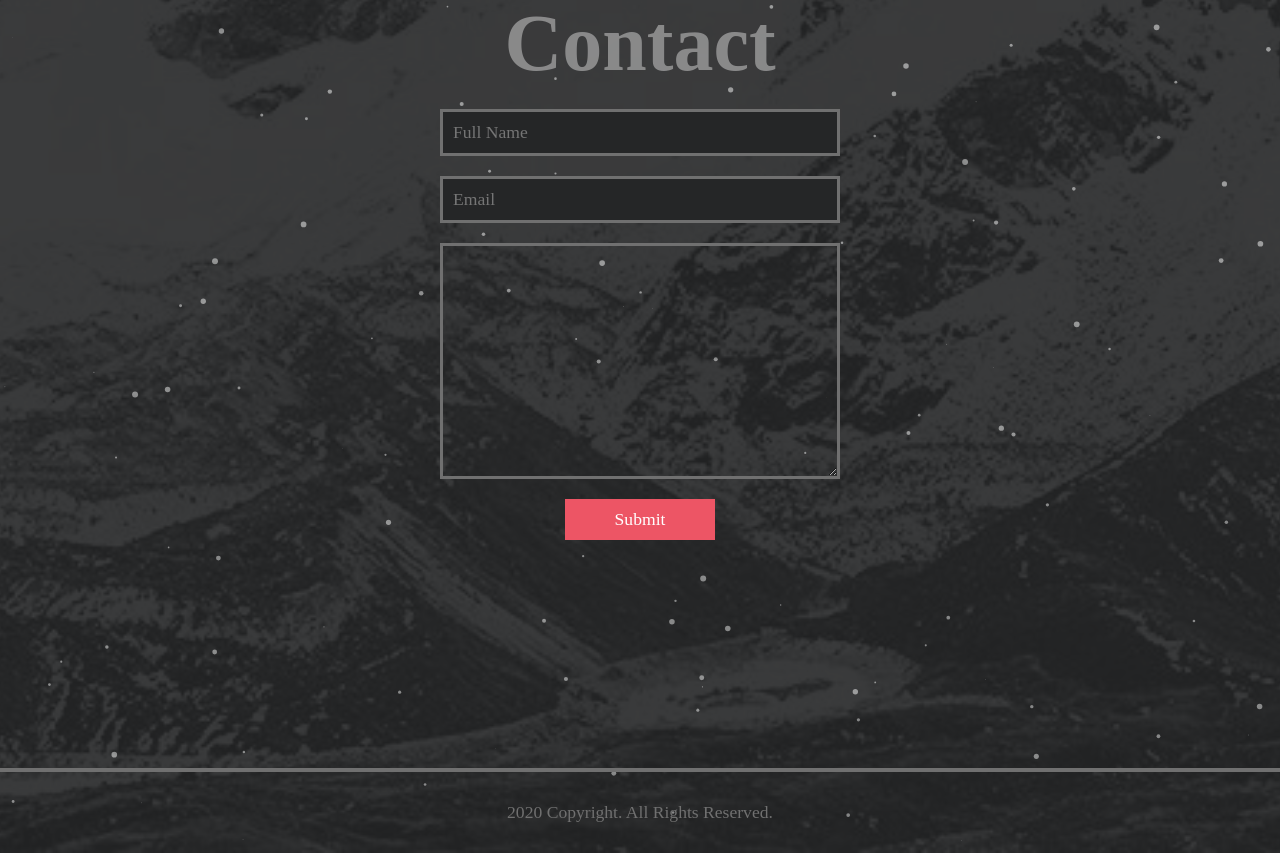
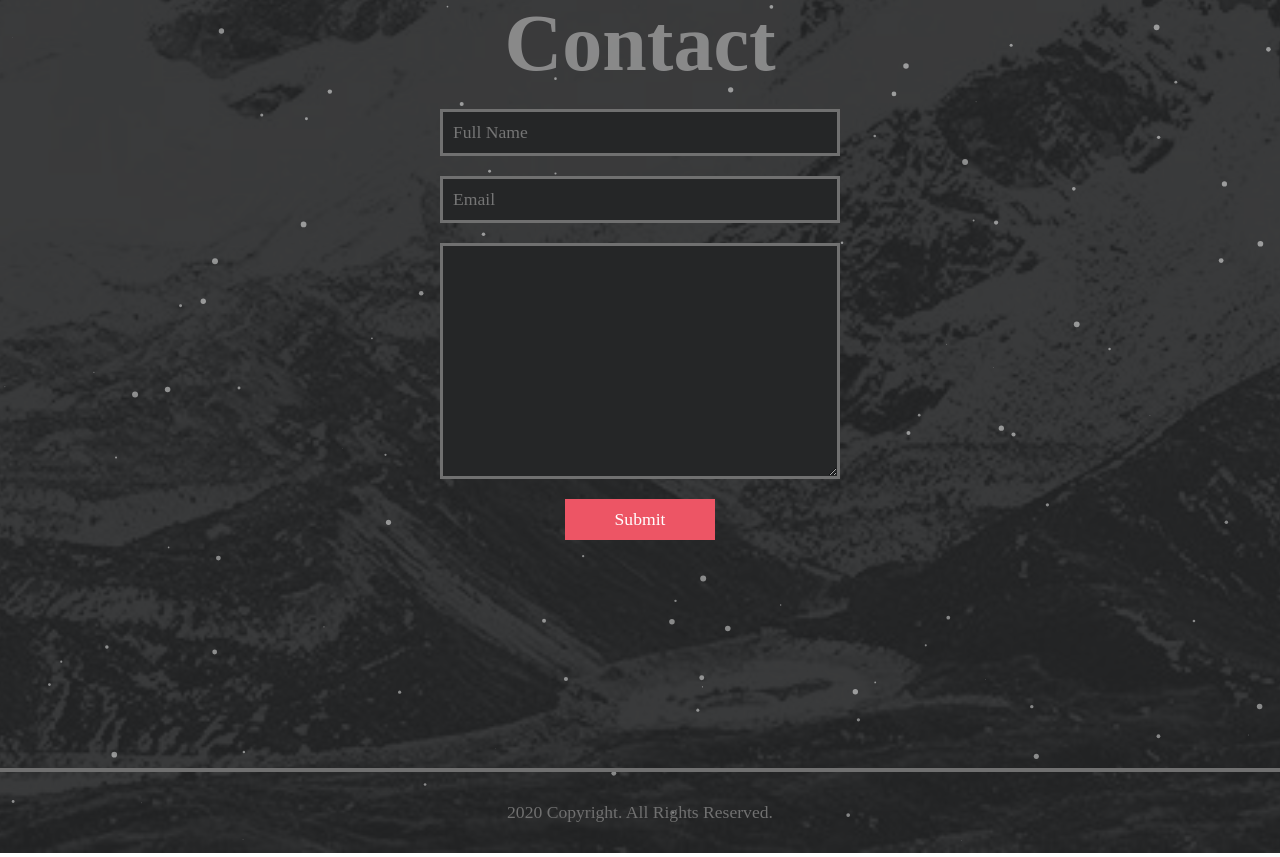
Before and after one commit to Classiclegend98/Portfolio, a PHP site: page / in a window 1280 px wide. Shown: the part 2236-3093 px from the top of the page. Run offline with PHP 8.4, Linux system fonts and the light colour scheme; some libraries are stand-ins or nearby versions.

Commit message:
Form problem

```diff
--- a/css/style.css
+++ b/css/style.css
@@ -350,8 +350,11 @@ form textarea {
   transform: translateX(-50%);
 }
 
-body.light form input,
-form textarea {
+body.light form input {
+  background-color: transparent;
+}
+
+body.light textarea {
   background-color: transparent;
 }
 
```
